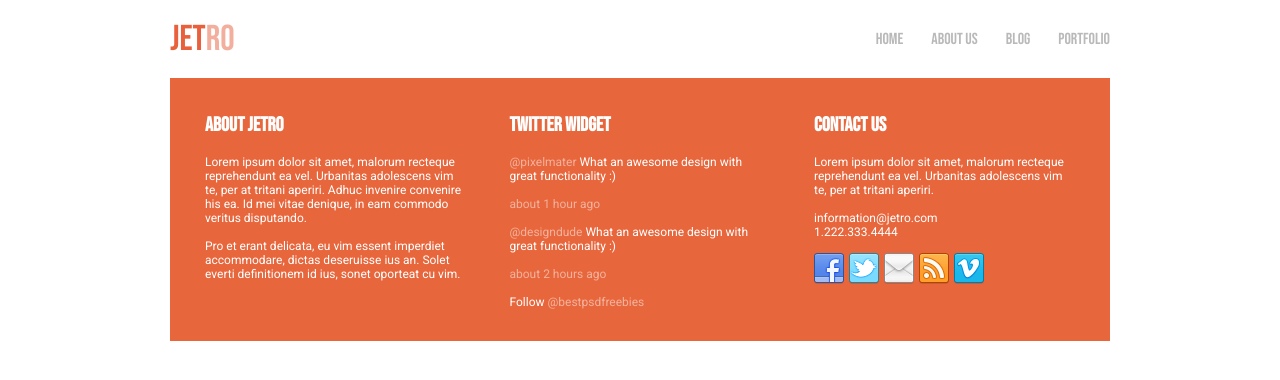
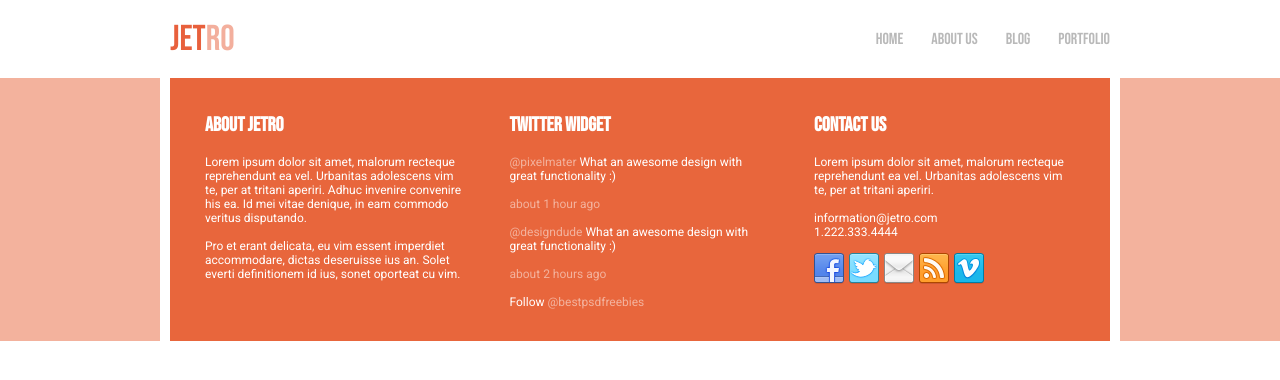
Before and after one commit to yap8/react-jetro, a React (Create React App) app: page / in a window 1280 px wide. Shown: the top 380 px of the page. Built offline with nearby package versions, Linux system fonts and the light colour scheme.

Commit message:
added extended section

```diff
--- a/src/GlobalStyles.js
+++ b/src/GlobalStyles.js
@@ -16,10 +16,43 @@ const GlobalStyle = createGlobalStyle`
     text-decoration: none;
   }
 `
+
+export const Section = styled.section`
+
+`
+
 export const Container = styled.div`
   max-width: 940px;
   margin: 0 auto;
   width: 90%;
 `
 
+export const SectionExtended = styled(Section)`
+  overflow: hidden;
+
+  ${Container} {
+    position: relative;
+    &::before,
+    &::after {
+      content: '';
+      height: 100%;
+      width: 100%;
+      background-color: #f3b29d;
+      position: absolute;
+      top: 0;
+      @media screen and (max-width: 940px) {
+        display: none;
+      }
+    }
+    &::before {
+      right: 100%;
+      margin-right: 10px;
+    }
+    &::after {
+      left: 100%;
+      margin-left: 10px;
+    }
+  }
+`
+
 export default GlobalStyle
--- a/src/components/Footer/Footer.styled.js
+++ b/src/components/Footer/Footer.styled.js
@@ -1,8 +1,8 @@
 import styled from 'styled-components'
-import { Container } from '../../GlobalStyles'
+import { SectionExtended, Container } from '../../GlobalStyles'
 
-export const Wrapper = styled.footer`
-
+export const Wrapper = styled(SectionExtended)`
+  position: relative;
 `
 
 export const Inner = styled(Container)`
```
